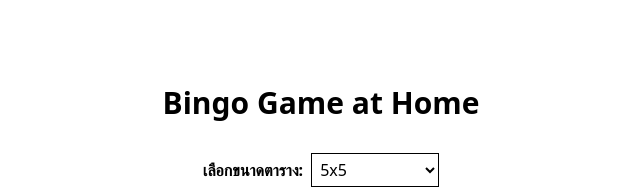
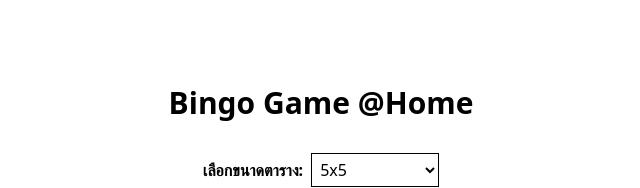
Before and after one commit to sanusi-pohlor/bingo-game, a Next.js app: page / in a window 1280 px wide. Shown: the top 188 px of the page, without its empty margins (319-959 px from the left). Built offline with nearby package versions, Linux system fonts and the light colour scheme.

Commit message:
Update page.tsx

```diff
--- a/app/page.tsx
+++ b/app/page.tsx
@@ -292,7 +292,7 @@
 
   return (
     <div className="flex flex-col items-center justify-center min-h-screen py-2">
-      <h1 className="text-3xl font-bold mb-8">Bingo Game at Home</h1>
+      <h1 className="text-3xl font-bold mb-8">Bingo Game @Home</h1>
 
       <div className="mb-8">
         <label htmlFor="gridSize" className="mr-2 text-1xl font-bold">เลือกขนาดตาราง:</label>
```
